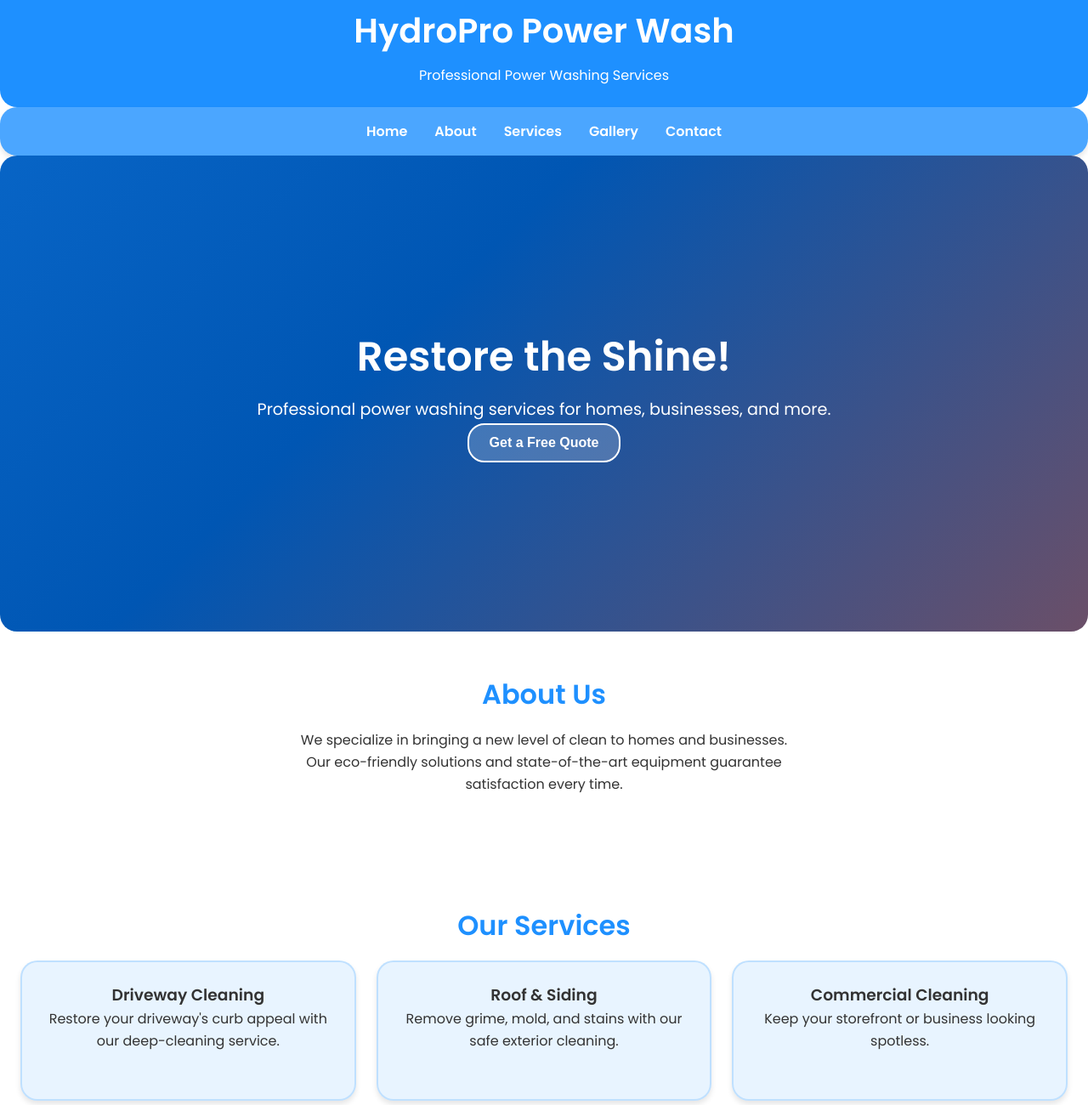
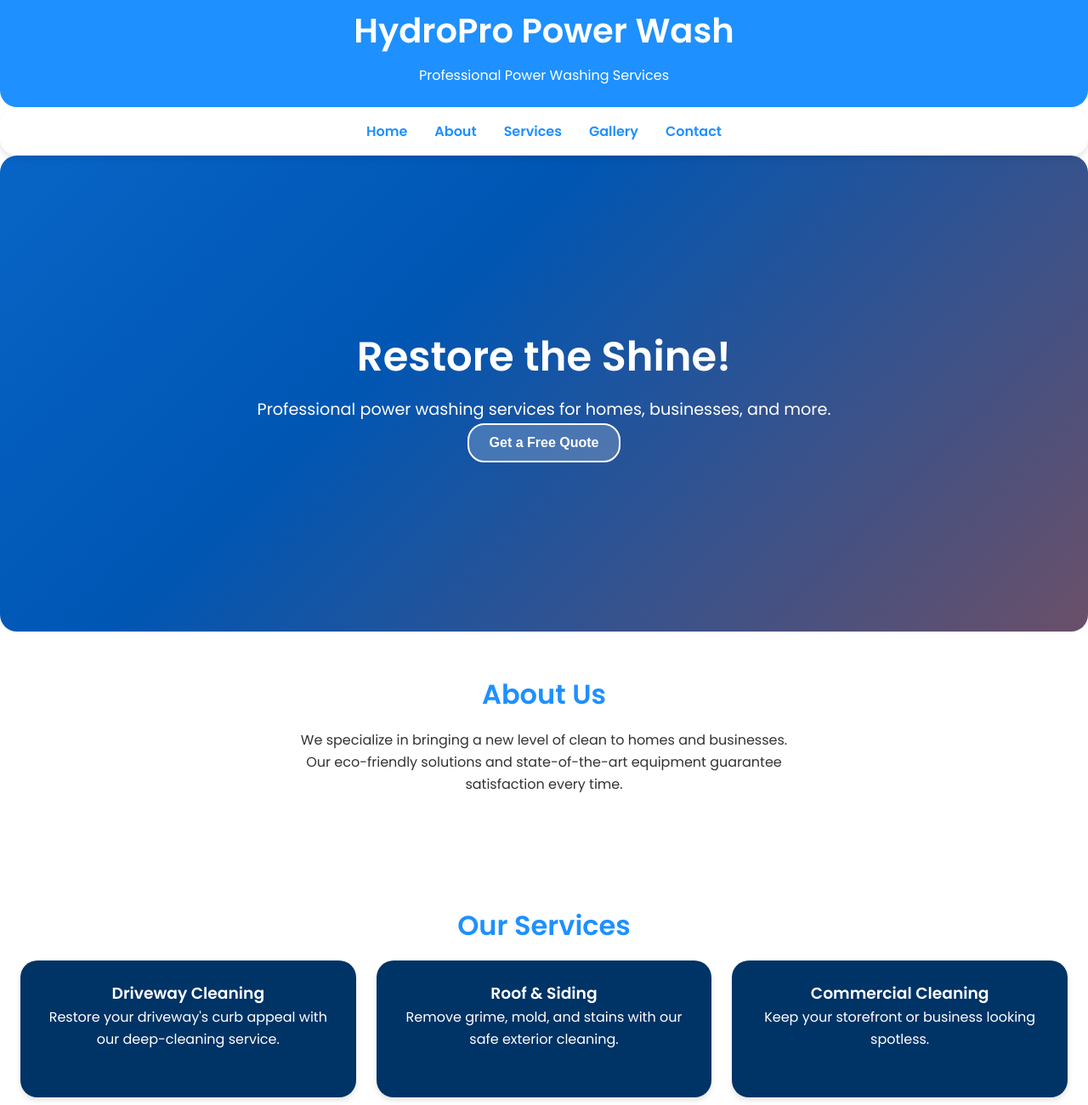
Before and after one commit to Jhindes/PowerWash, a plain HTML site: page index.html in a window 1280 px wide. Shown: the part 20-1320 px from the top of the page at 85% size. Drawn offline with Linux system fonts and the light colour scheme.

Commit message:
Update index.html

```diff
--- a/index.html
+++ b/index.html
@@ -38,19 +38,22 @@
         nav {
             display: flex;
             justify-content: center;
-            background-color: rgba(30, 144, 255, 0.8);
+            background-color: white;
             padding: 1rem;
             box-shadow: 0 4px 6px rgba(0, 0, 0, 0.1);
             border-radius: 20px;
+            position: sticky;
+            top: 0;
+            z-index: 1000;
         }
         nav a {
             margin: 0 1rem;
             font-weight: 600;
-            color: white;
+            color: #1e90ff;
             transition: color 0.3s ease;
         }
         nav a:hover {
-            color: #f0f0f0;
+            color: #0056b3;
         }
         .hero {
             display: flex;
@@ -110,18 +113,18 @@
             gap: 1.5rem;
         }
         .card {
-            background: rgba(30, 144, 255, 0.1);
-            border: 2px solid rgba(30, 144, 255, 0.2);
+            background: #003366; /* Dark Blue Background */
+            color: white;
+            border: none;
             border-radius: 20px;
             box-shadow: 0 4px 6px rgba(0, 0, 0, 0.1);
             padding: 1.5rem;
             text-align: center;
-            transition: transform 0.3s ease, box-shadow 0.3s ease, background 0.3s ease;
+            transition: transform 0.3s ease, box-shadow 0.3s ease;
         }
         .card:hover {
             transform: translateY(-5px);
             box-shadow: 0 6px 10px rgba(0, 0, 0, 0.2);
-            background: rgba(30, 144, 255, 0.2);
         }
         footer {
             font-size: 0.9rem;
```
